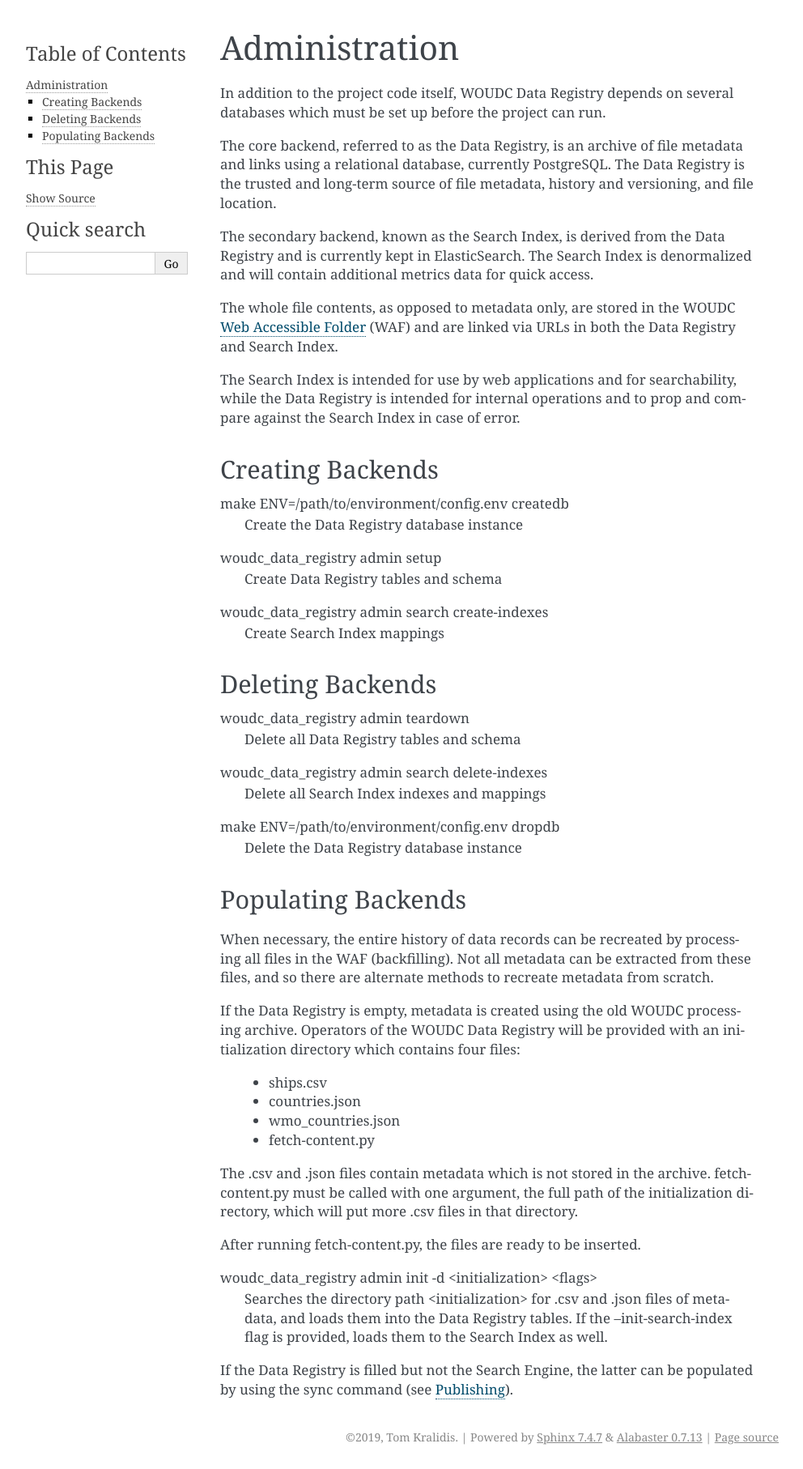
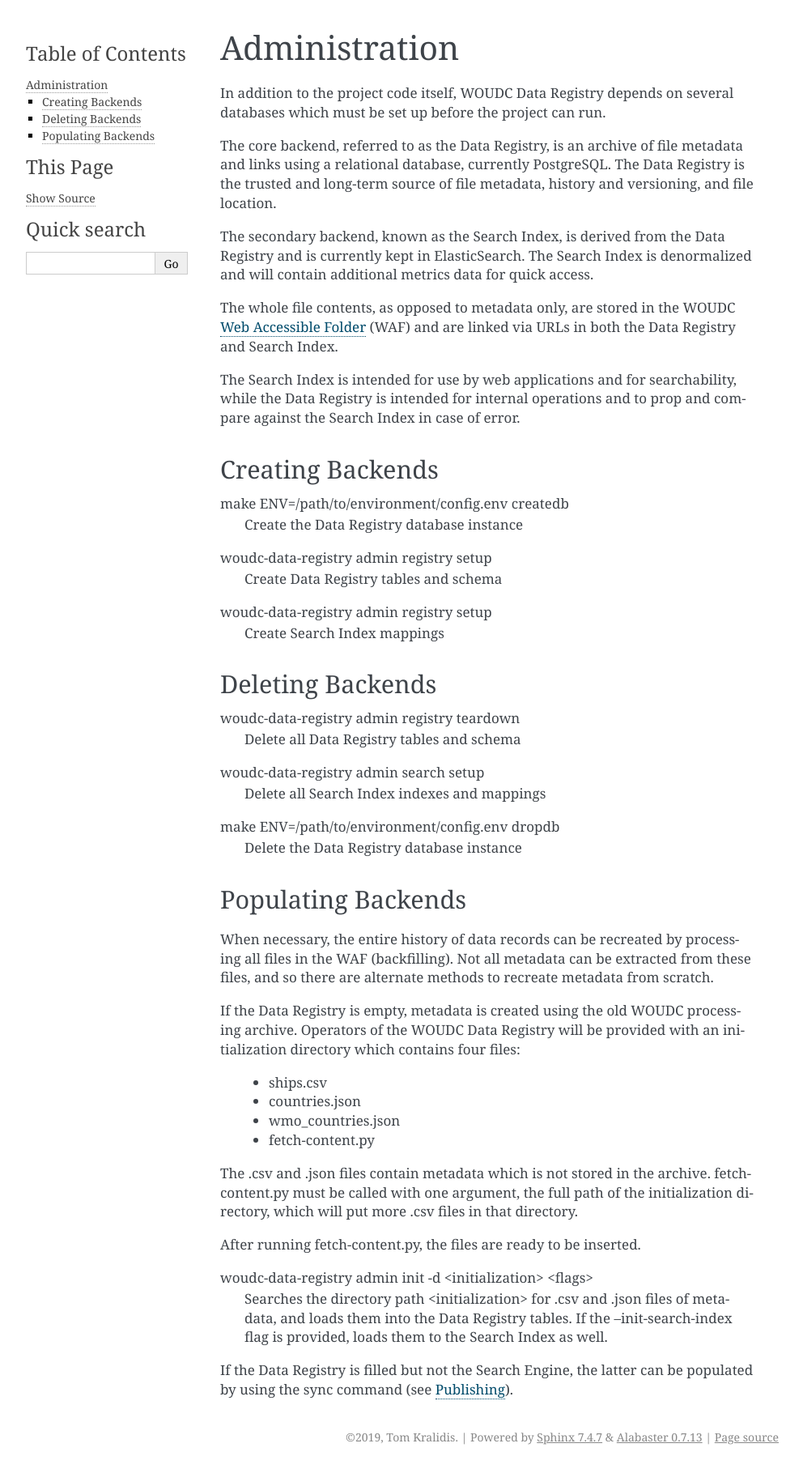
Before and after one commit to woudc/woudc-data-registry, a Sphinx documentation site: the page built from docs/administration.rst, in a window 1280 px wide. Shown: the whole page at 81% size, without its empty margins (148-1140 px from the left). Built offline with Sphinx 7.4.7, drawn with Linux system fonts in a browser that asks for light colours; pages that are not in the unit, such as notebooks, are missing from menus.

Commit message:
align CLI admin subcommands (#25)

```diff
--- a/docs/administration.rst
+++ b/docs/administration.rst
@@ -30,20 +30,20 @@
 make ENV=/path/to/environment/config.env createdb
     Create the Data Registry database instance
 
-woudc_data_registry admin setup
+woudc-data-registry admin registry setup
     Create Data Registry tables and schema
 
-woudc_data_registry admin search create-indexes
+woudc-data-registry admin registry setup
     Create Search Index mappings
 
 -----------------
 Deleting Backends
 -----------------
 
-woudc_data_registry admin teardown
+woudc-data-registry admin registry teardown
     Delete all Data Registry tables and schema
 
-woudc_data_registry admin search delete-indexes
+woudc-data-registry admin search setup
     Delete all Search Index indexes and mappings
 
 make ENV=/path/to/environment/config.env dropdb
@@ -72,7 +72,7 @@
 
 After running fetch-content.py, the files are ready to be inserted.
 
-woudc_data_registry admin init -d <initialization> <flags>
+woudc-data-registry admin init -d <initialization> <flags>
     Searches the directory path <initialization> for .csv and .json files
     of metadata, and loads them into the Data Registry tables. If the
     --init-search-index flag is provided, loads them to the Search Index
--- a/docs/publishing.rst
+++ b/docs/publishing.rst
@@ -11,7 +11,7 @@
 command to resync them. This command is destructive and cannot be undone,
 so use with caution and only when the Data Registry's content is trusted.
 
-woudc_data_registry admin search sync
+woudc-data-registry admin search sync
     Synchronize the Data Registry and Search Index exactly, using the Data
     Registry as a template. First inserts or update records in the Index to
     match the row with the same ID in the Registry, and then deletes excess
```
Also changed, not shown: README.md (+6 -6 lines), 3 other files.
